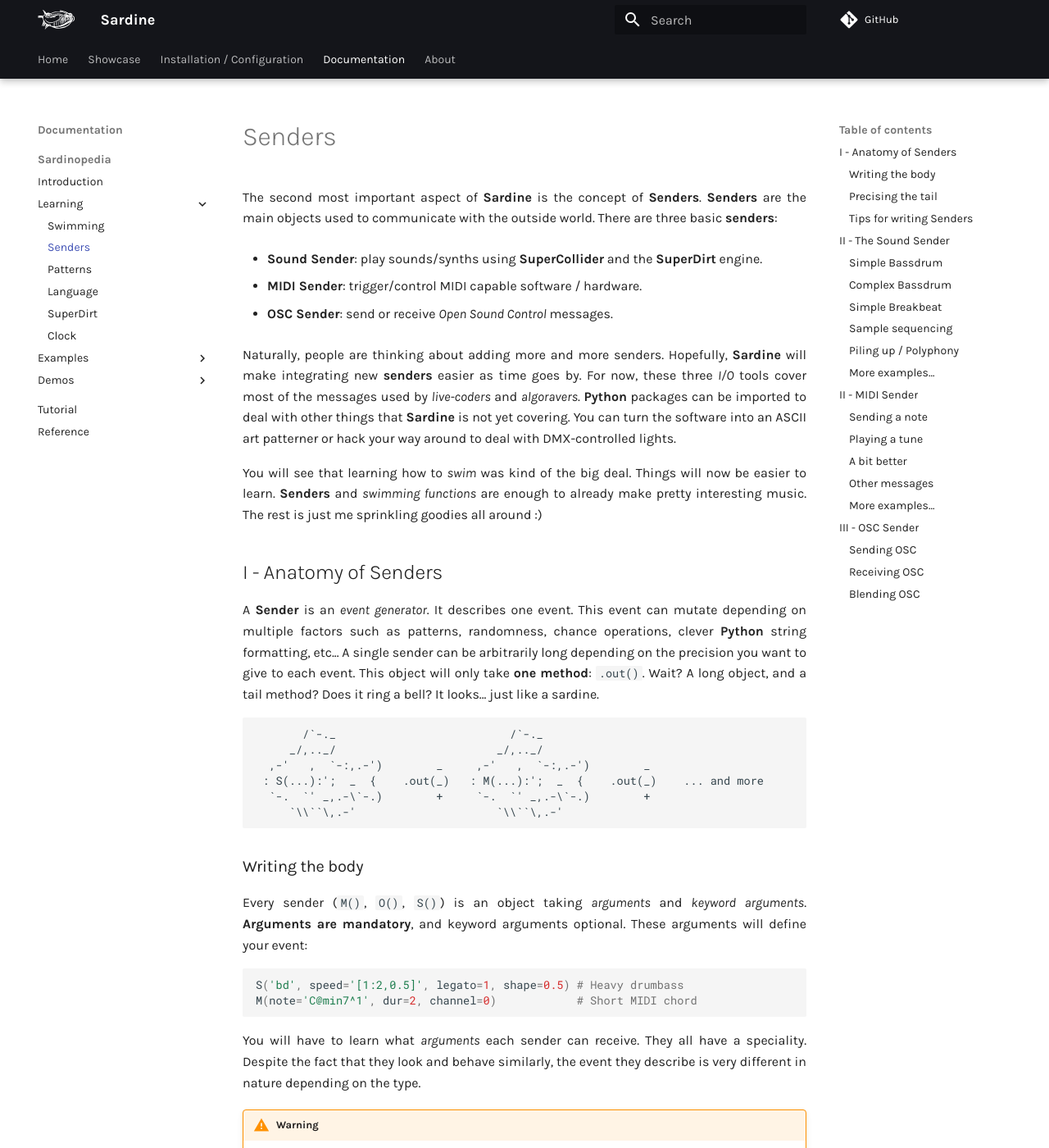
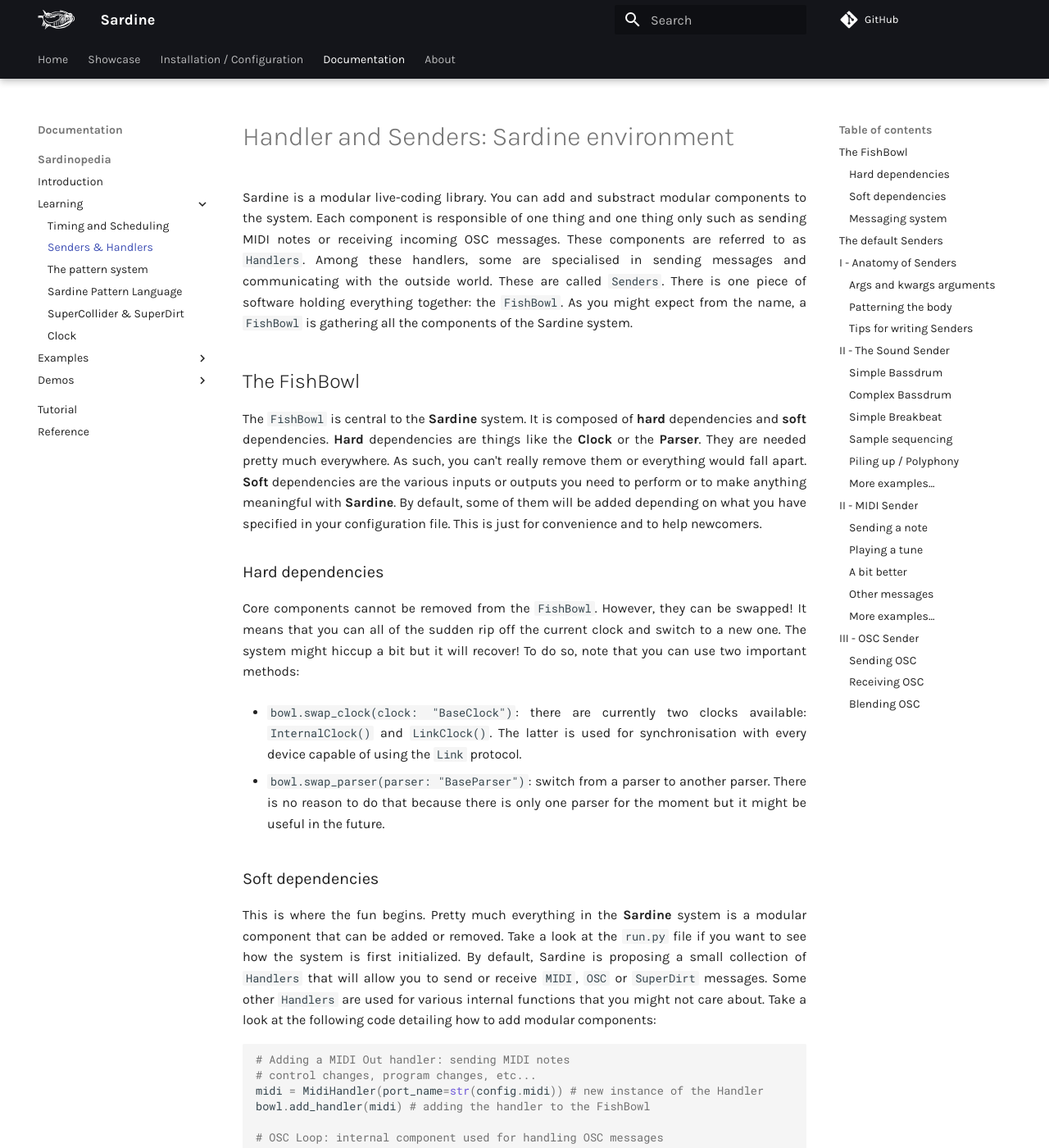
Before and after one commit to EmmaleeBonderud0325/sardine, an MkDocs documentation site: the page built from docs/documentation/sardinopedia/senders.md, in a window 1280 px wide and 1400 px high. Shown: the whole window at 82% size. Built offline with MkDocs 1.6.1 and Material for MkDocs 9.7.7, drawn with Linux system fonts in a browser that asks for light colours; comment, search, counter and statistics services are not loaded; some of the changed text lies outside the part shown.

Commit message:
some progress

````diff
--- a/docs/documentation/sardinopedia/senders.md
+++ b/docs/documentation/sardinopedia/senders.md
@@ -1,47 +1,101 @@
-The second most important aspect of **Sardine** is the concept of **Senders**. **Senders** are the main objects used to communicate with the outside world. There are three basic **senders**:
+# Handler and Senders: Sardine environment
 
-- **Sound Sender**: play sounds/synths using **SuperCollider** and the **SuperDirt** engine.
+Sardine is a modular live-coding library. You can add and substract modular components to the system. Each component is responsible of one thing and one thing only such as sending MIDI notes or receiving incoming OSC messages. These components are referred to as `Handlers`. Among these handlers, some are specialised in sending messages and communicating with the outside world. These are called `Senders`. There is one piece of software holding everything together: the `FishBowl`. As you might expect from the name, a `FishBowl` is gathering all the components of the Sardine system.
+
+## The FishBowl
+
+The `FishBowl` is central to the **Sardine** system. It is composed of **hard** dependencies and **soft** dependencies. **Hard** dependencies are things like the **Clock** or the **Parser**. They are needed pretty much everywhere. As such, you can't really remove them or everything would fall apart. **Soft** dependencies are the various inputs or outputs you need to perform or to make anything meaningful with **Sardine**. By default, some of them will be added depending on what you have specified in your configuration file. This is just for convenience and to help newcomers.
+
+### Hard dependencies
+
+Core components cannot be removed from the `FishBowl`. However, they can be swapped! It means that you can all of the sudden rip off the current clock and switch to a new one. The system might hiccup a bit but it will recover! To do so, note that you can use two important methods:
+
+- `bowl.swap_clock(clock: "BaseClock")`: there are currently two clocks available: `InternalClock()` and `LinkClock()`. The latter is used for synchronisation with every device capable of using the `Link` protocol.
+
+- `bowl.swap_parser(parser: "BaseParser")`: switch from a parser to another parser. There is no reason to do that because there is only one parser for the moment but it might be useful in the future.
+
+### Soft dependencies
+
+This is where the fun begins. Pretty much everything in the **Sardine** system is a modular component that can be added or removed. Take a look at the `run.py` file if you want to see how the system is first initialized. By default, Sardine is proposing a small collection of `Handlers` that will allow you to send or receive `MIDI`, `OSC` or `SuperDirt` messages. Some other `Handlers` are used for various internal functions that you might not care about. Take a look at the following code detailing how to add modular components:
+
+```python
+# Adding a MIDI Out handler: sending MIDI notes
+# control changes, program changes, etc...
+midi = MidiHandler(port_name=str(config.midi)) # new instance of the Handler
+bowl.add_handler(midi) # adding the handler to the FishBowl
+
+# OSC Loop: internal component used for handling OSC messages
+osc_loop = OSCLoop() # new instance of the Handler
+bowl.add_handler(osc_loop)  # adding the handler to the FishBowl
+
+# OSC Handler: dummy OSC handler
+dummy_osc = OSCHandler(
+    ip="127.0.0.1",
+    port=12345,
+    name="My OSC sender",
+    ahead_amount=0.0,
+    loop=osc_loop,
+)
+
+# Aliasing some methods from the handlers for later :)
+M = midi.send
+CC = midi.send_control_changes
+PC = midi.send_program_changes
+O = dummy_osc.send
+```
+
+Please take note of the `bowl.add_handler` method. If you don't add your component to the `FishBowl`, your component will inevitably crash! This is a fairly common mistake, especially if you are working in a hurry.
+
+### Messaging system
+
+What is the `FishBowl` doing? It allows component to talk with each other by sharing a reference to the `bowl`. It means that any component can send a message to any other component. It helps to make the system really reactive to any potential event that you would like to take into account. The messages are sent using the `bowl.dispatch(message_type: str, *args)` method.
+
+This is how `bowl.('pause')`, `bowl.('resume')`, `bowl.('stop')` and `bowl.('play')` are working. They are messages dispatched to the `FishBowl`, making the clock aware that an event occured.
+
+## The default Senders
+
+**Sardine** is proposing various senders by default, allowing you to:
+
+- **SuperDirt Sender**: play sounds/synths using **SuperCollider** and the **SuperDirt** engine.
 
 - **MIDI Sender**: trigger/control MIDI capable software / hardware.
 
 - **OSC Sender**: send or receive *Open Sound Control* messages.
 
-Naturally, people are thinking about adding more and more senders. Hopefully, **Sardine** will make integrating new **senders** easier as time goes by. For now, these three *I/O* tools cover most of the messages used by *live-coders* and *algoravers*. **Python** packages can be imported to deal with other things that **Sardine** is not yet covering. You can turn the software into an ASCII art patterner or hack your way around to deal with DMX-controlled lights.
+Naturally, people are thinking about adding more and more senders. The best ones will be added to the base library. For now, these three *I/O* tools cover most of the messages used by *live-coders* and *algoravers*. **Python** packages can be imported to deal with other things that **Sardine** is not yet covering. You can turn the software into an ASCII art patterner or hack your way around to deal with DMX-controlled lights.
 
-You will see that learning how to *swim* was kind of the big deal. Things will now be easier to learn. **Senders** and *swimming functions* are enough to already make pretty interesting music. The rest is just me sprinkling goodies all around :)
+Now that all of this is explained, you will see that learning how to *swim* was kind of the big deal. Learning will be funnier because you will now experiment with code! **Senders** and *swimming functions* are enough to already make pretty interesting music. The rest is just me sprinkling goodies all around :)
 
 ## I - Anatomy of Senders
 
-A **Sender** is an *event generator*. It describes one event. This event can mutate depending on multiple factors such as patterns, randomness, chance operations, clever **Python** string formatting, etc... A single sender can be arbitrarily long depending on the precision you want to give to each event. This object will only take **one method**: `.out()`. Wait? A long object, and a tail method? Does it ring a bell? It looks... just like a sardine.
+A **Sender** is an *event generator*. It describes an event. This event can mutate depending on multiple factors such as patterns, randomness, chance operations, clever **Python** string formatting, etc... A single sender can be arbitrarily long depending on the precision you want to give to each event.
 
 ```
        /`-._                          /`-._
      _/,.._/                        _/,.._/
   ,-'   ,  `-:,.-')        _     ,-'   ,  `-:,.-')        _
- : S(...):';  _  {    .out(_)   : M(...):';  _  {    .out(_)    ... and more
+ : S(...):';  _  {              : M(...):';  _  {               ... and more
   `-.  `' _,.-\`-.)        +     `-.  `' _,.-\`-.)        +
      `\\``\,.-'                     `\\``\,.-'
 
 ```
 
-### Writing the body
+### Args and kwargs arguments
 
-Every sender (`M()`, `O()`, `S()`) is an object taking *arguments* and *keyword arguments*. **Arguments are mandatory**, and keyword arguments optional. These arguments will define your event:
+Every sender (`D()`, `CC()`, `PC()`, custom OSC sender) is an object taking *arguments* and *keyword arguments*. **Arguments are mandatory**, and keyword arguments optional. These arguments will define your event:
 
 ```python
-S('bd', speed='[1:2,0.5]', legato=1, shape=0.5) # Heavy drumbass
-M(note='C@min7^1', dur=2, channel=0)            # Short MIDI chord
+D('bd', speed='[1:2,0.5]', legato=1, shape=0.5) # Heavy drumbass
+N(note='<C@min7^1>', dur=2, channel=0)          # Short MIDI chord
 ```
 
-You will have to learn what *arguments* each sender can receive. They all have a speciality. Despite the fact that they look and behave similarly, the event they describe is very different in nature depending on the type.
+You will have to learn what *arguments* each sender can receive. They all have their specialty. Despite the fact that they look and behave similarly, the event they describe is often different in nature. If you are interested in the default **SuperDirt** output, take a look at the **Reference** section in the menubar.
 
-!!! warning
+### Patterning the body
 
-    Note that **Sardine** is still missing some pieces. There is currently no way to easily pattern some very common **MIDI** messages such as *control changes*, *program changes*, etc... Don't worry! You can still pattern all of this very easily by doing `cc(control=P('0,1,2',i), value=P('1~127'))`. It's a just a bit more verbose compared to what it could be if ever I was feeling like adding this to the codebase! It will eventually happen, I promise!
+When using a **sender**, you usually describe a static event composed of multiple parameters. Live-coders tend to avoid using static events as they get repetitive very quickly. You will gradually search for ways to avoid strict repetition and vary some if not all of the parameters automatically.
 
-### Precising the tail
 
-The tail of a sender is always the `.out()` method. Without it, no message is sent. We have already seen the tail in the *swimming functions* section. If you are here because of it, you've found the right place to look at! The `.out()` method takes three arguments:
 
 - `i` (*int*): the iterator for patterning. **Mandatory** for the two other arguments to work properly. This **iterator** is the index of the values extracted from your linear list-like patterns (your **arguments** and **keyword arguments**). How this index will be interpreted will depend on the next two arguments.
 
--- a/mkdocs.yml
+++ b/mkdocs.yml
@@ -12,11 +12,11 @@
     - Sardinopedia:
       - Introduction: 'documentation/sardinopedia/introduction.md'
       - Learning:
-        - Swimming: 'documentation/sardinopedia/basic_swimming_lessons.md'
-        - Senders: 'documentation/sardinopedia/senders.md'
-        - Patterns: 'documentation/sardinopedia/patterning.md'
-        - Language: 'documentation/sardinopedia/pattern_language.md'
-        - SuperDirt: 'documentation/sardinopedia/supercollider.md'
+        - Timing and Scheduling: 'documentation/sardinopedia/basic_swimming_lessons.md'
+        - Senders & Handlers: 'documentation/sardinopedia/senders.md'
+        - The pattern system: 'documentation/sardinopedia/patterning.md'
+        - Sardine Pattern Language: 'documentation/sardinopedia/pattern_language.md'
+        - SuperCollider & SuperDirt: 'documentation/sardinopedia/supercollider.md'
         - Clock: 'documentation/sardinopedia/clock.md'
       - Examples:
         - Rhythm: 'documentation/sardinopedia/rhythm.md'
````
